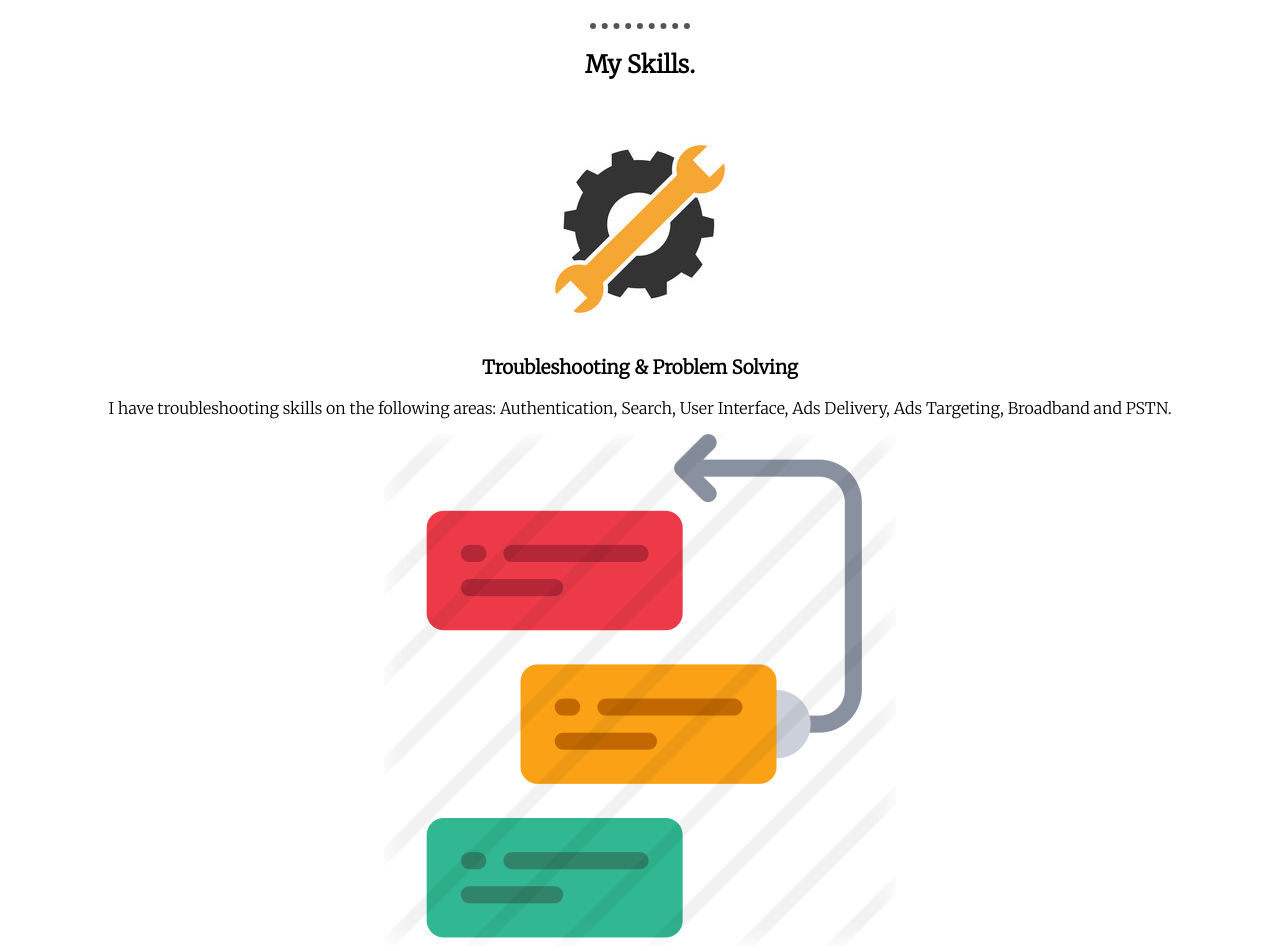
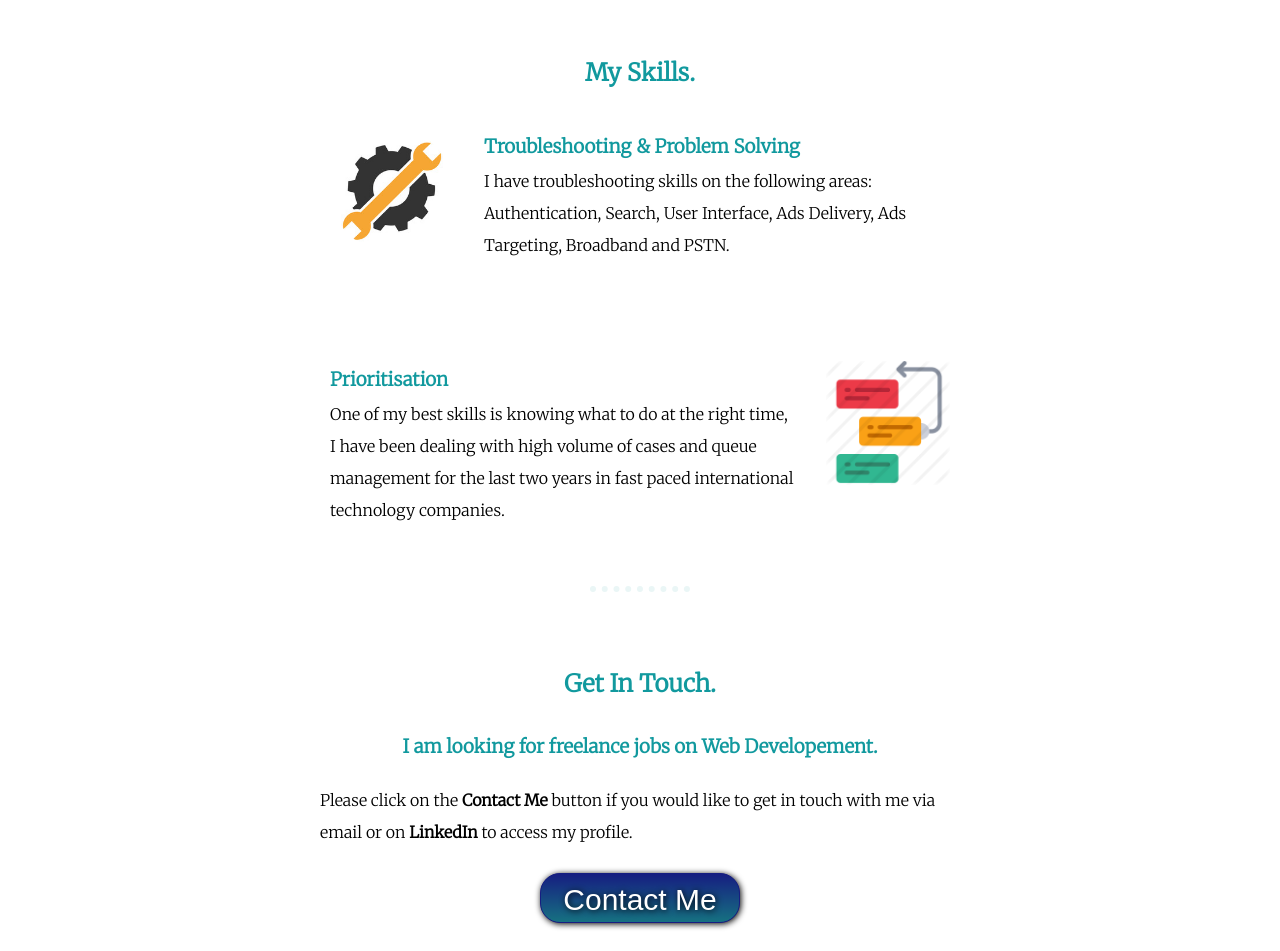
Before and after one commit to franciscobrasil2/profile, a plain HTML site: page index.html in a window 1280 px wide. Shown: the part 1133-2084 px from the top of the page. Drawn offline with Linux system fonts and the light colour scheme.

Commit message:
Add files via upload

```diff
--- a/css/styles.css
+++ b/css/styles.css
@@ -8,13 +8,36 @@ body {
 }
 
 hr {
-  color: #545454;
+  color: #EAF6F6;
   border-width: 6px;
   border-style: dotted none none none;
   max-width: 100px;
+
 }
 
+h2 {
+  color: #11999E;
 
+}
+
+h3 {
+  line-height: 2;
+  color: #11999E;
+
+
+}
+
+p {
+
+}
+
+a {
+ color: #11999E;
+}
+
+span {
+  font-weight: bold;
+}
 
 /* Class */
 
@@ -27,18 +50,23 @@ hr {
 }
 
 .middle-container {
+  padding: 20px;
 
-  padding: 20px;
 }
 
 .bottom-container {
+  /* background-color: #e4f9ff; */
+
+}
+
+.pageend {
   background-color: #e4f9ff;
-
+  padding: 10px;
 }
 
 .cloud-left {
   position: absolute;
-  top: 320px;
+  top: 340px;
   left: 500px;
   height: 80px;
   width: 80px;
@@ -46,16 +74,27 @@ hr {
 
 .cloud-right {
   position: absolute;
-  right: 500px;
-  top: 80px;
+  right: 360px;
+  top: 60px;
   height: 80px;
   width: 80px;
 }
 
+.img1 {
+  width: 20%;
+}
+
 .img2 {
-  height: 214px;
-  width: 214px;
-  margin-top: 20px;
+
+  width: 20%;
+  float: left;
+  margin-right: 30px;
+}
+
+.img3 {
+  width: 20%;
+  float: right;
+  margin-left: 30px;
 }
 
 .mountain {
@@ -64,9 +103,119 @@ hr {
   right: 570px;
 }
 
+.skill-row {
+  width: 50%;
+  margin: 40px auto 100px auto;
+  text-align: left;
+  line-height: 2;
+
+}
+
+.skill-row-bottom {
+
+    width: 50%;
+    margin: 40px auto 60px auto;
+    text-align: left;
+    line-height: 2;
+}
+
+.skills-title {
+  margin-bottom: 0;
+}
+
+.skills-par {
+  margin-top: 0;
+}
+
+.contact-me {
+  width: 50%;
+  margin: 40px auto 40px auto;
+  text-align: center;
+  line-height: 2;
+}
+.contact-me-para {
+  text-align: left;
+}
+
+
+.profile {
+  width: 50%;
+  margin: 100px auto 60px auto;
+  text-align: center;
+  line-height: 2;
+}
+
+.profiletext {
+  text-align: left;
+}
+
+
+.button {
+  background: #161E81; /*  */
+  background-image: -webkit-linear-gradient(top, #161E81, #167181);
+  background-image: -moz-linear-gradient(top, #161E81, #167181);
+  background-image: -ms-linear-gradient(top, #161E81, #167181);
+  background-image: -o-linear-gradient(top, #161E81, #167181);
+  background-image: linear-gradient(to bottom, #161E81, #167181);
+  -webkit-border-radius: 20px;
+  -moz-border-radius: 20px;
+  border-radius: 20px;
+  height: 50px;
+  line-height: 50px;
+  color: #FFFFFF;
+  font-family: sans-serif;
+  width: 200px;
+  font-size: 30px;
+  font-weight: 400;
+  padding: 1px;
+  box-shadow: 1px 1px 6px 0px #000000;
+  -webkit-box-shadow: 1px 1px 6px 0px #000000;
+  -moz-box-shadow: 1px 1px 6px 0px #000000;
+  text-shadow: 1px 1px 6px #000000;
+  border: solid #161E81 1px;
+  text-decoration: none;
+  display: inline-block;
+  cursor: pointer;
+  text-align: center;
+  margin: 9px auto 25px auto;
+}
+
+.button:hover {
+  border: solid #99C624 2px;
+  background: #161E81;
+  background-image: -webkit-linear-gradient(top, #161E81, #e4f9ff);
+  background-image: -moz-linear-gradient(top, #161E81, #e4f9ff);
+  background-image: -ms-linear-gradient(top, #161E81, #e4f9ff);
+  background-image: -o-linear-gradient(top, #161E81, #e4f9ff);
+  background-image: linear-gradient(to bottom, #161E81, #e4f9ff);
+  -webkit-border-radius: 20px;
+  -moz-border-radius: 20px;
+  border-radius: 20px;
+  text-decoration: none;
+/* #167181 */
+}
+
+
+
+
 /* ID */
 
 #myname {
   font-family: 'Sacramento', cursive;
-  font-size: 60px;
+  font-size: 5.625rem;
+  position: absolute;
+  top: 40px;
+  left: 450px;
+  color: #66BFBF;
 }
+
+#title {
+  font-family:'Sacramento', cursive;
+  font-size: 2.5rem;
+  position: absolute;
+  top: 20%;
+  left: 37%;
+  color: #66BFBF;
+  font-weight: normal;
+  line-height: 2;
+}
```
